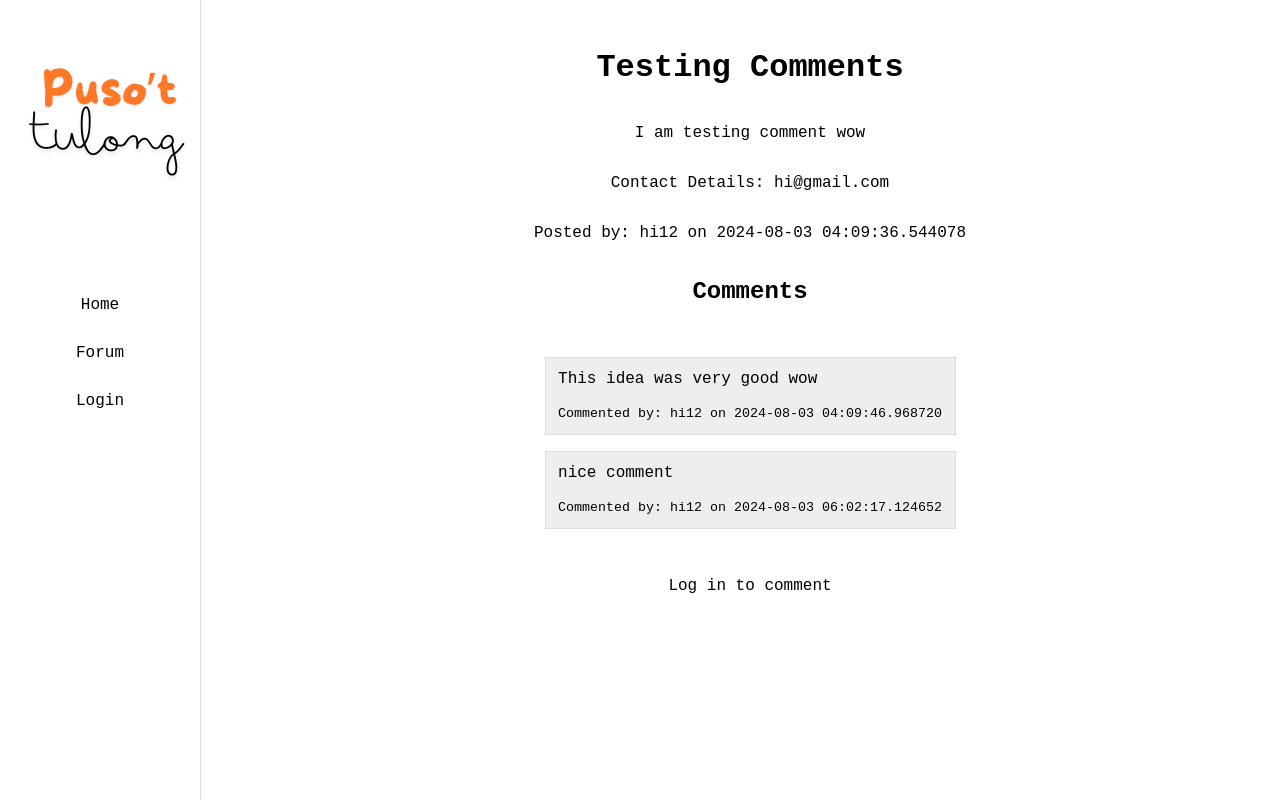
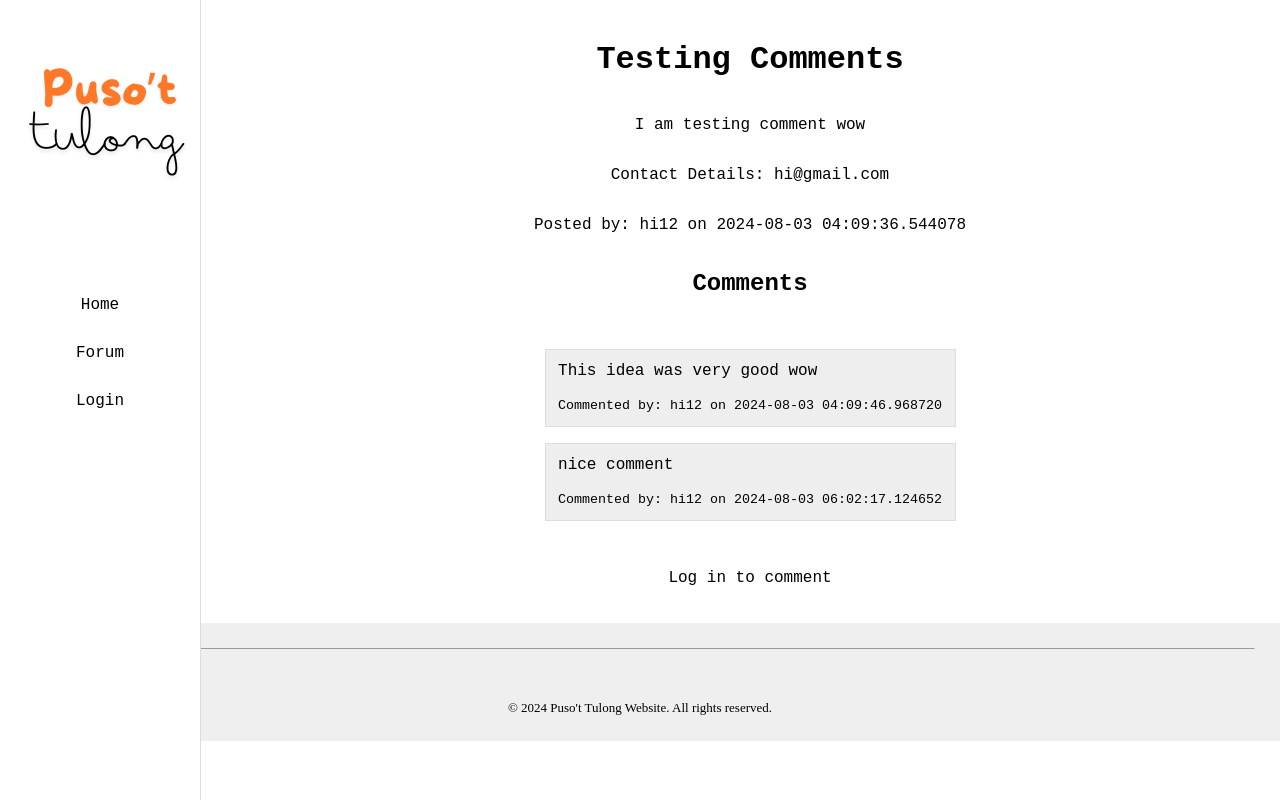
Before and after one commit to necriesa/puso-t-tulong, a Flask app: page /forum/view/1 in a window 1280 px wide. Run offline with Flask 3, Linux system fonts and the light colour scheme; data comes from the database, SQL or seed files in the repository.

Commit message:
added footer to view post page

```diff
--- a/static/css/forum.css
+++ b/static/css/forum.css
@@ -1,3 +1,9 @@
+body {
+  margin: 0;
+  padding: 0;
+  width: 100%;
+}
+
 .sidebar {
   position: fixed;
   top: 0;
@@ -10,6 +16,22 @@
   flex-direction: column;
   padding-top: 20px;
   font-family: 'Courier New', Courier, monospace;
+}
+
+footer {
+  display: flex;
+  flex-direction: column;
+  justify-content: flex-end;
+  font-size: 13px;
+  background-color: #efefef;
+  width: 100%;
+  object-fit: cover;
+}
+
+.footer {
+  width: auto;
+  size: 2;
+  margin: 25px;
 }
 
 .sidebar .logo {
--- a/templates/view_post.html
+++ b/templates/view_post.html
@@ -51,5 +51,10 @@
             <p><a href="{{ url_for('login') }}" class="loginLink">Log in to comment</a></p>
         {% endif %}
     </div>
+
+    <footer>
+        <hr class="footer">
+        <p class="footer">&copy; 2024 Puso't Tulong Website. All rights reserved.</p>
+    </footer>
 </body>
 </html>
```
